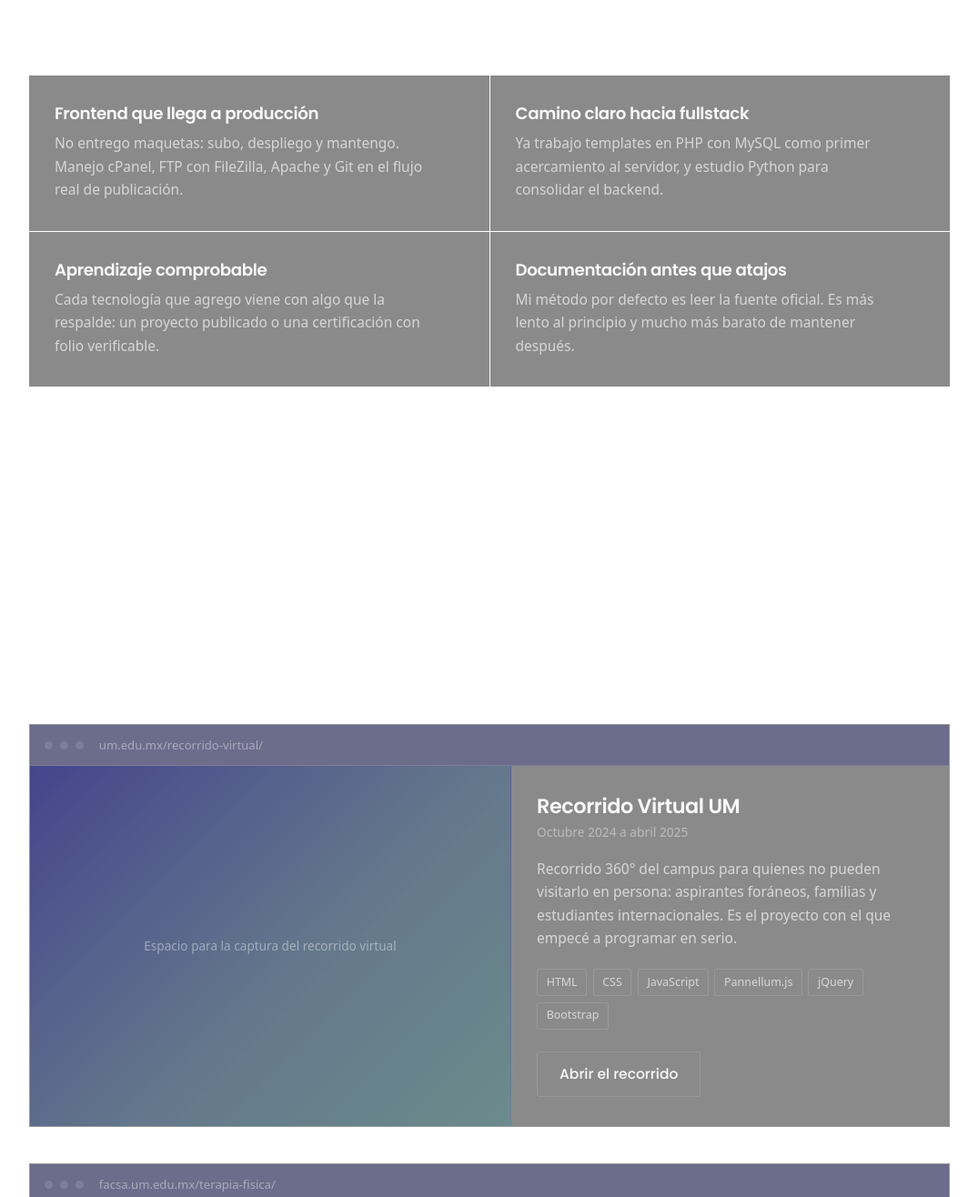
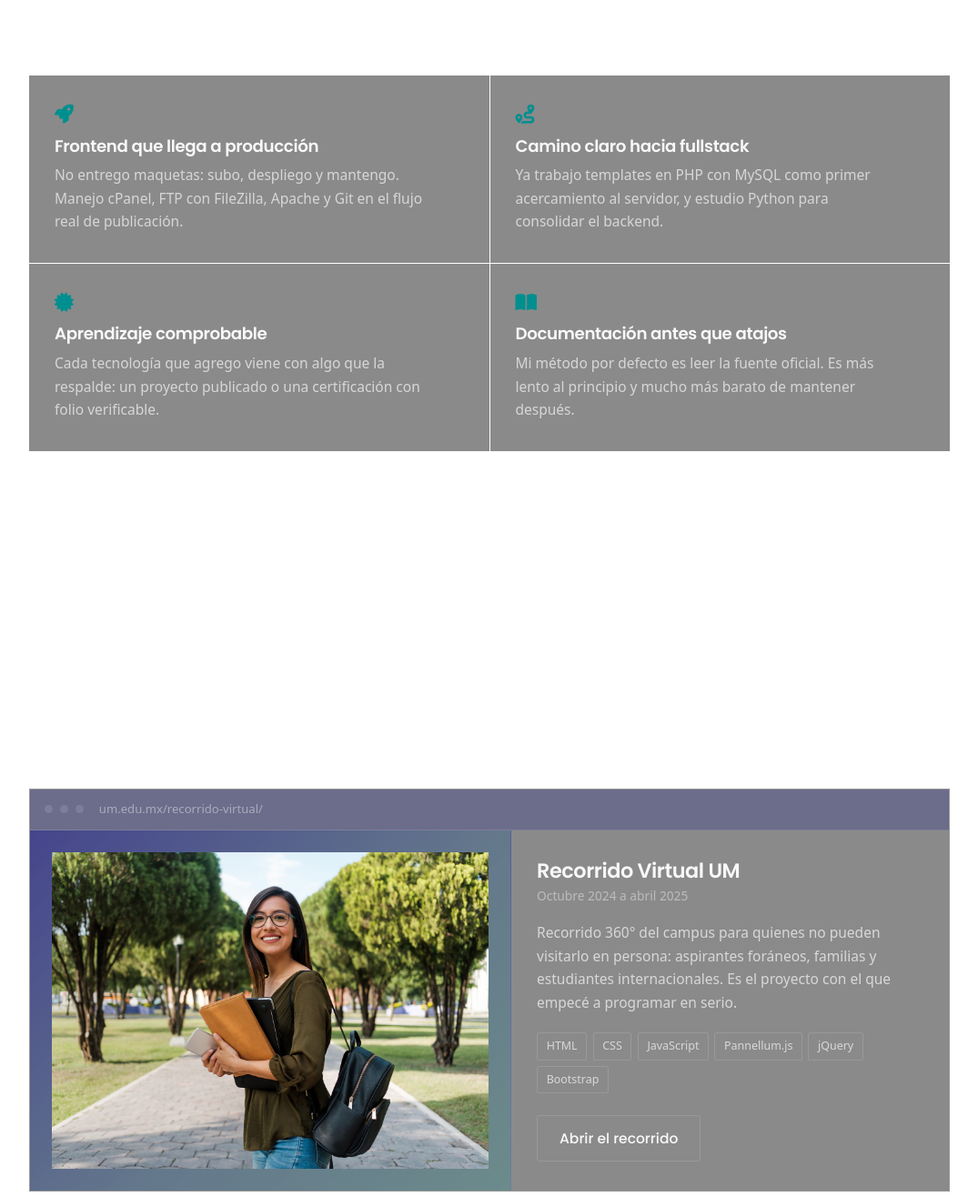
Before and after one commit to icorral02/Portafolio, a plain HTML site: page index.html in a window 1280 px wide. Shown: the part 1792-3108 px from the top of the page at 91% size, without its empty margins (102-1177 px from the left). Drawn offline with nearby package versions, Linux system fonts and the light colour scheme; a web font is replaced by a local one.

Commit message:
Adición de íconos a features e img's a proyectos

```diff
--- a/index.html
+++ b/index.html
@@ -15,6 +15,7 @@
     <link href="https://fonts.googleapis.com/css2?family=Poppins:wght@400;500;600;700&display=swap" rel="stylesheet">
     <link href="https://fonts.googleapis.com/css2?family=Asap+Sharp:wght@400;500;600;700&display=swap" rel="stylesheet">
     <link href="https://fonts.googleapis.com/css2?family=Caacupe+One&display=swap" rel="stylesheet">
+    <link rel="stylesheet" href="https://cdnjs.cloudflare.com/ajax/libs/font-awesome/6.5.1/css/all.min.css" integrity="sha512-DTOQO9RWCH3ppGqcWaEA1BIZOC6xxalwEsw9c2QQeAIftl+Vegovlnee1c9QX4TctnWMn13TZye+giMm8e2LwA==" crossorigin="anonymous" referrerpolicy="no-referrer" />
 
     <link href="https://cdn.jsdelivr.net/npm/bootstrap@5.3.3/dist/css/bootstrap.min.css" rel="stylesheet">
     <link rel="stylesheet" href="styles.css">
@@ -139,21 +140,25 @@
             <p class="lede">Cuatro cosas que definen la forma en que entrego.</p>
             <div class="ways">
                 <article class="way">
+                    <i class="fa-solid fa-rocket way-icon" aria-hidden="true"></i>
                     <h3>Frontend que llega a producción</h3>
                     <p>No entrego maquetas: subo, despliego y mantengo. Manejo cPanel, FTP con
                         FileZilla, Apache y Git en el flujo real de publicación.</p>
                 </article>
                 <article class="way">
+                    <i class="fa-solid fa-route way-icon" aria-hidden="true"></i>
                     <h3>Camino claro hacia fullstack</h3>
                     <p>Ya trabajo templates en PHP con MySQL como primer acercamiento al
                         servidor, y estudio Python para consolidar el backend.</p>
                 </article>
                 <article class="way">
+                    <i class="fa-solid fa-certificate way-icon" aria-hidden="true"></i>
                     <h3>Aprendizaje comprobable</h3>
                     <p>Cada tecnología que agrego viene con algo que la respalde: un proyecto
                         publicado o una certificación con folio verificable.</p>
                 </article>
                 <article class="way">
+                    <i class="fa-solid fa-book-open way-icon" aria-hidden="true"></i>
                     <h3>Documentación antes que atajos</h3>
                     <p>Mi método por defecto es leer la fuente oficial. Es más lento al
                         principio y mucho más barato de mantener después.</p>
@@ -174,8 +179,9 @@
                     <span class="proj-url">um.edu.mx/recorrido-virtual/</span>
                 </div>
                 <div class="proj-body">
-                    <!-- Reemplaza este div por: <img src="assets/recorrido-virtual.png" alt="Captura del recorrido virtual"> -->
-                    <div class="shot">Espacio para la captura del recorrido virtual</div>
+                    <div class="shot">
+                        <img src="assets/recorrido-virtual.jpg" alt="Imagen del Recorrido Virtual UM" loading="lazy">
+                    </div>
                     <div class="proj-text">
                         <h3>Recorrido Virtual UM</h3>
                         <p class="when">Octubre 2024 a abril 2025</p>
@@ -204,8 +210,9 @@
                     <span class="proj-url">facsa.um.edu.mx/terapia-fisica/</span>
                 </div>
                 <div class="proj-body">
-                    <!-- Reemplaza este div por: <img src="assets/terapia-fisica.png" alt="Captura del sitio de Terapia Física"> -->
-                    <div class="shot">Espacio para la captura de Terapia Física</div>
+                    <div class="shot">
+                        <img src="assets/terapia-fisica.webp" alt="Imagen del sitio de Terapia Física UM" loading="lazy">
+                    </div>
                     <div class="proj-text">
                         <h3>Terapia Física UM</h3>
                         <p class="when">Departamento de Comunicación Institucional</p>
--- a/styles.css
+++ b/styles.css
@@ -395,6 +395,13 @@ a:hover {
   padding: 2rem 1.75rem;
 }
 
+.way-icon {
+  display: block;
+  font-size: 1.3rem;
+  color: var(--teal);
+  margin-bottom: 0.9rem;
+}
+
 .way h3 {
   font-size: 1.14rem;
   margin: 0 0 0.6rem;
```
Also changed, not shown: assets/recorrido-virtual.jpg (added), assets/terapia-fisica.webp (added), 1 other file.
